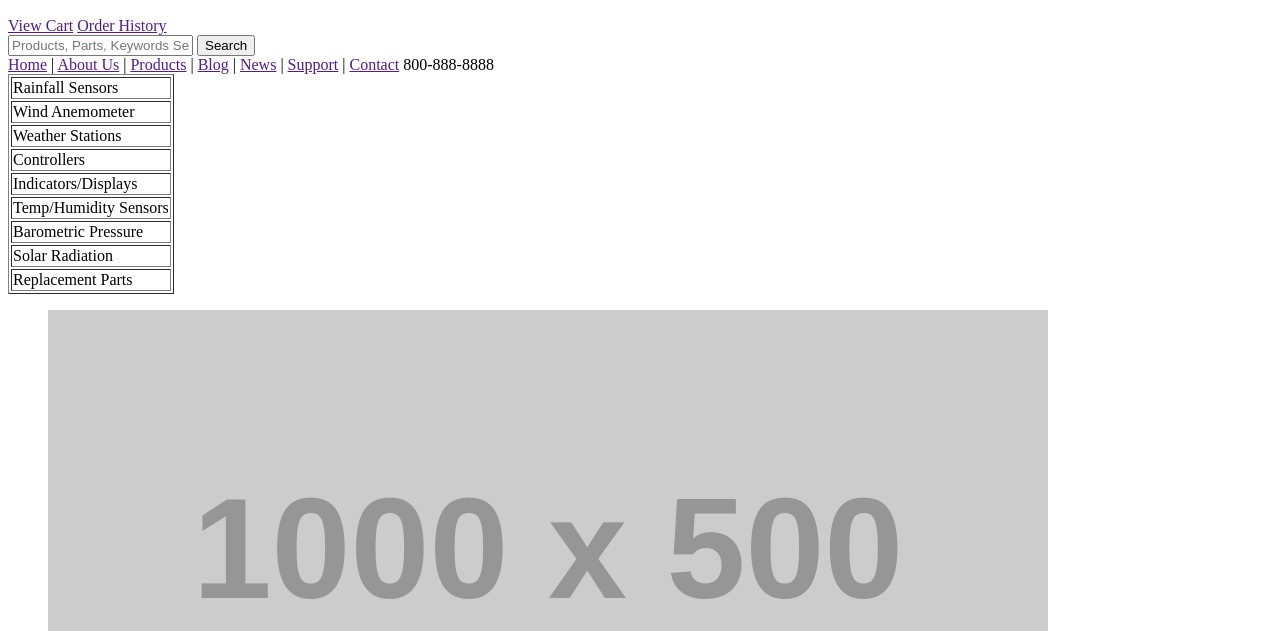
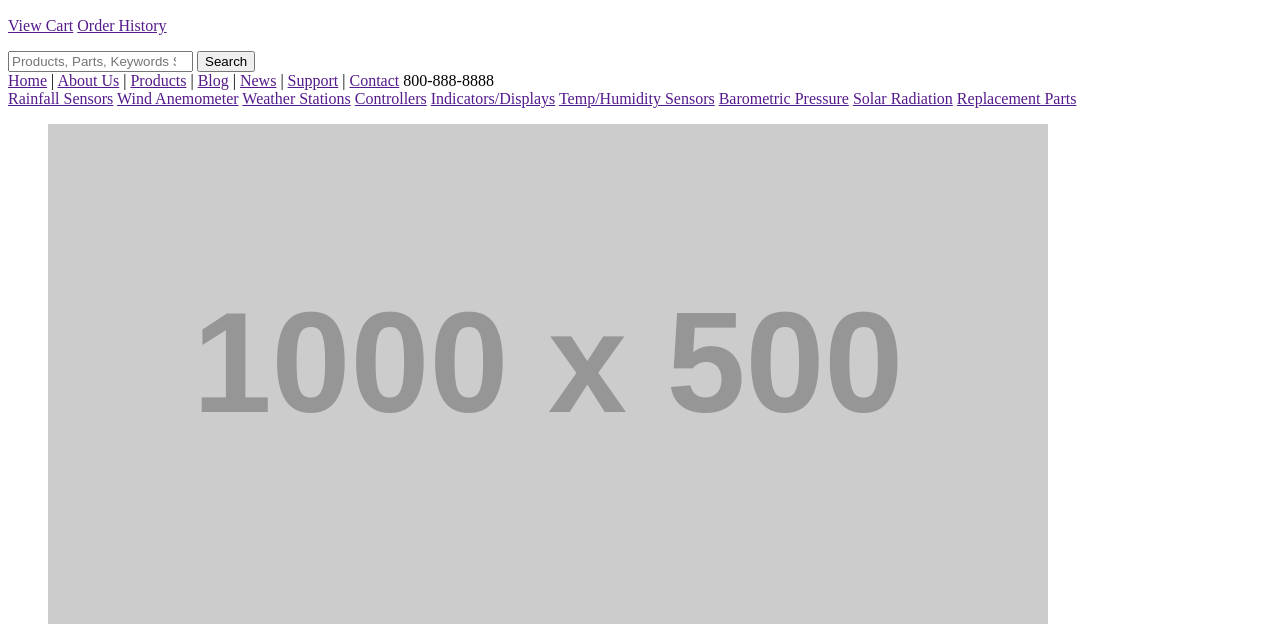
Before and after one commit to ThiagoOitaven/Modulo-HTML, a plain HTML site: page AULA 05 - HTML/wireframe.html in a window 1280 px wide. Shown: the part 169-800 px from the top of the page. Drawn offline with Linux system fonts and the light colour scheme; placeholder pictures from the web are drawn by us.

Commit message:
Aula 05 corrigido

```diff
--- a/AULA 05 - HTML/wireframe.html
+++ b/AULA 05 - HTML/wireframe.html
@@ -15,11 +15,11 @@
         </figure>
         <nav>
             <div>
+                <p>
                     <a href="">View Cart</a>
                     <a href="">Order History</a>
-            </div>
-            <div>
-                <input type="text" placeholder="Products, Parts, Keywords Search">
+                </p>
+                <input type="search" placeholder="Products, Parts, Keywords Search">
                 <input type="button" value="Search">
             </div>
             <div>
@@ -42,67 +42,33 @@
     </header>
     <main>
         <section>
-            <table border>
-                <tbody>
-                    <tr>
-                        <td>
-                            Rainfall Sensors
-                        </td>
-                    </tr>
-                    <tr>
-                        <td>
-                            Wind Anemometer
-                        </td>
-                    </tr>
-                    <tr>
-                        <td>
-                            Weather Stations
-                        </td>
-                    </tr>
-                    <tr>
-                        <td>
-                            Controllers
-                        </td>
-                    </tr>
-                    <tr>
-                        <td>
-                            Indicators/Displays
-                        </td>
-                    </tr>
-                    <tr>
-                        <td>
-                            Temp/Humidity Sensors
-                        </td>
-                    </tr>
-                    <tr>
-                        <td>
-                            Barometric Pressure
-                        </td>
-                    </tr>
-                    <tr>
-                        <td>
-                            Solar Radiation
-                        </td>
-                    </tr>
-                    <tr>
-                        <td>
-                            Replacement Parts
-                        </td>
-                    </tr>
-                </tbody>
-            </table>
+            <nav>
+                <a href="">Rainfall Sensors</a>
+                <a href="">Wind Anemometer</a>
+                <a href="">Weather Stations</a>
+                <a href="">Controllers</a>
+                <a href="">Indicators/Displays</a>
+                <a href="">Temp/Humidity Sensors</a>
+                <a href="">Barometric Pressure</a>
+                <a href="">Solar Radiation</a>
+                <a href="">Replacement Parts</a>
+            </nav>
+            <section>
                 <figure>
                     <img src="https://via.placeholder.com/1000x500" alt="placeholder">
                 </figure>
+            </section>
         </section>
         <section>
             <section>
                 <h4>Featured Products</h4>
                 <div>
+                    <article>
                         <div>
                             <figure>
                                 <img src="https://via.placeholder.com/150x100" alt="placeholder">
                             </figure>
+                        </div>
                         <div>
                             <h2>
                                 Product Title
@@ -115,11 +81,13 @@
                             </p>
                             <input type="button" value="More Info >>">
                         </div>
-                    </div>
+                    </article>
+                    <article>
                         <div>
                             <figure>
                                 <img src="https://via.placeholder.com/150x100" alt="placeholder">
                             </figure>
+                        </div>
                         <div>
                             <h2>
                                 Product Title
@@ -132,13 +100,15 @@
                             </p>
                             <input type="button" value="More Info >>">
                         </div>
-                    </div>
+                    </article>
                 </div>
                 <div>
+                    <article>
                         <div>
                             <figure>
                                 <img src="https://via.placeholder.com/150x100" alt="placeholder">
                             </figure>
+                        </div>
                         <div>
                             <h2>
                                 Product Title
@@ -151,11 +121,13 @@
                             </p>
                             <input type="button" value="More Info >>">
                         </div>
-                    </div>
+                    </article>
+                    <article>
                         <div>
                             <figure>
                                 <img src="https://via.placeholder.com/150x100" alt="placeholder">
                             </figure>
+                        </div>
                         <div>
                             <h2>
                                 Product Title
@@ -168,7 +140,7 @@
                             </p>
                             <input type="button" value="More Info >>">
                         </div>
-                    </div>
+                    </article>
                 </div>
             </section>
             <aside>
```
Also changed, not shown: AULA 05 - HTML/imagens.html (+10 -15 lines). Lines whose indentation alone changed are shown as unchanged.
